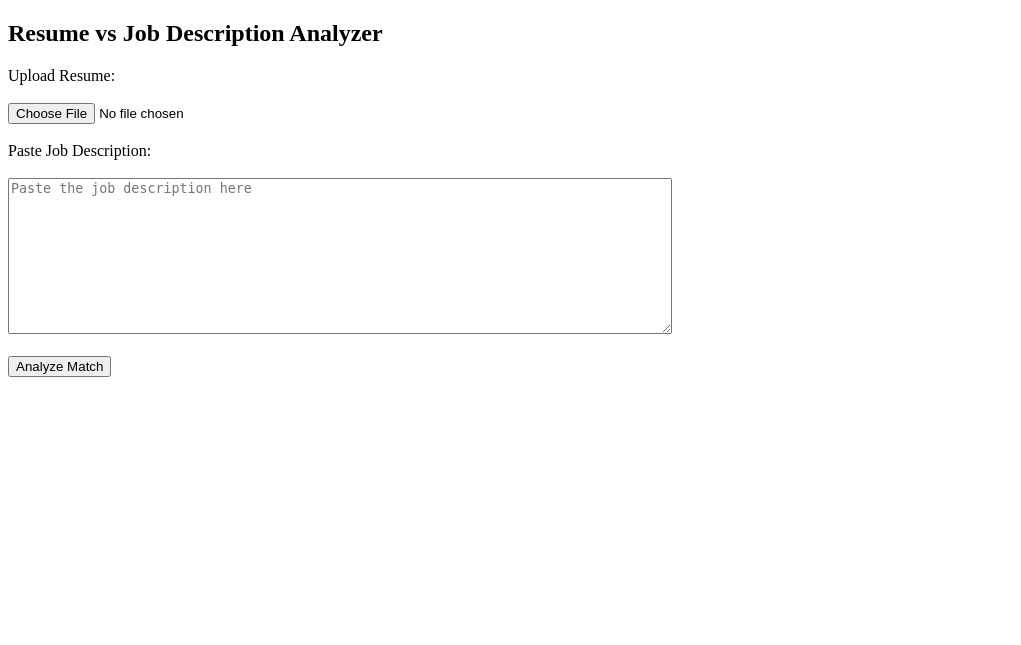
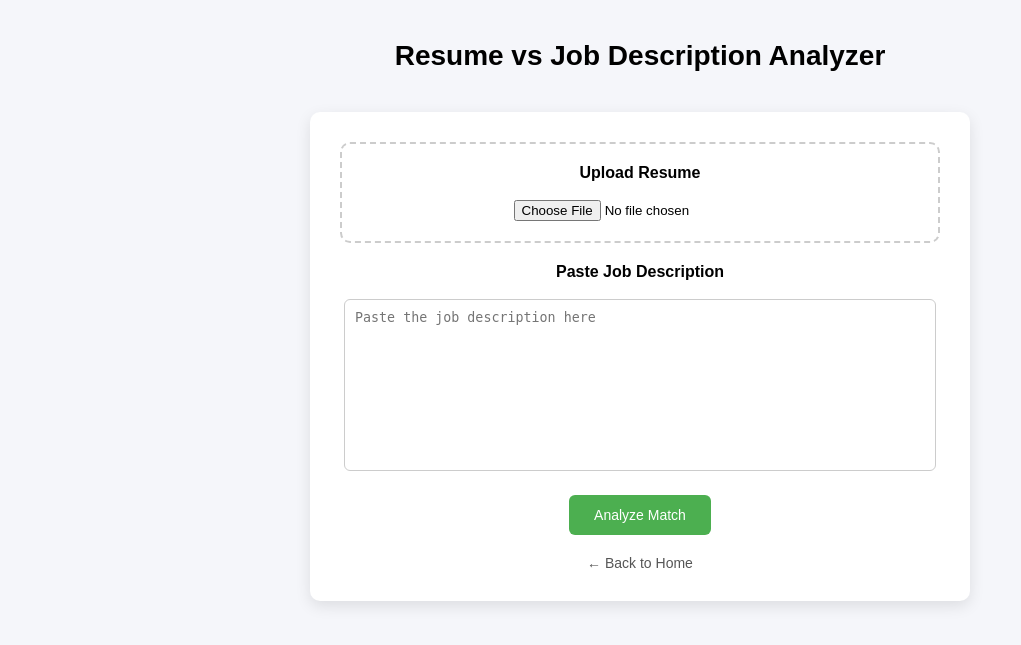
Before and after one commit to Krishna8934/resume-analyzer-ai, a Flask app: page /resume_vs_job in a window 1280 px wide. Shown: the top 645 px of the page, without its empty margins (0-1021 px from the left). Run offline with Flask 3, Linux system fonts and the light colour scheme.

Commit message:
added ui for bullet iprover and resume vs job description

```diff
--- a/templates/resume_vs_job.html
+++ b/templates/resume_vs_job.html
@@ -1,36 +1,112 @@
 <!DOCTYPE html>
-<html>
+<html lang="en">
 
 <head>
-<title>Resume vs Job Description</title>
+<meta charset="UTF-8">
+<title>Resume vs Job Description Analyzer</title>
+
+<style>
+
+body{
+    font-family: Arial, Helvetica, sans-serif;
+    background:#f5f6fa;
+    text-align:center;
+    margin:0;
+    padding:0;
+}
+
+.title{
+    margin-top:40px;
+    font-size:28px;
+    font-weight:bold;
+}
+
+.container{
+    width:600px;
+    margin:auto;
+    margin-top:40px;
+    background:white;
+    padding:30px;
+    border-radius:10px;
+    box-shadow:0px 5px 15px rgba(0,0,0,0.1);
+}
+
+.upload-box{
+    border:2px dashed #ccc;
+    padding:20px;
+    margin-bottom:20px;
+    border-radius:10px;
+}
+
+textarea{
+    width:95%;
+    height:150px;
+    padding:10px;
+    border-radius:6px;
+    border:1px solid #ccc;
+    resize:none;
+}
+
+button{
+    margin-top:20px;
+    padding:12px 25px;
+    border:none;
+    border-radius:6px;
+    background:#4CAF50;
+    color:white;
+    font-size:14px;
+    cursor:pointer;
+}
+
+button:hover{
+    background:#3e8e41;
+}
+
+.back{
+    margin-top:20px;
+    display:block;
+    text-decoration:none;
+    color:#555;
+    font-size:14px;
+}
+
+</style>
+
 </head>
 
 <body>
 
-<h2>Resume vs Job Description Analyzer</h2>
+<div class="title">
+Resume vs Job Description Analyzer
+</div>
+
+<div class="container">
 
 <form action="/resume_vs_job" method="POST" enctype="multipart/form-data">
 
-<label>Upload Resume:</label>
+<div class="upload-box">
+<label><b>Upload Resume</b></label>
+<br><br>
+<input type="file" name="resume" required>
+</div>
 
+<label><b>Paste Job Description</b></label>
 <br><br>
 
-<input type="file" name="resume" required>
-
-<br><br>
-
-<label>Paste Job Description:</label>
-
-<br><br>
-
-<textarea name="job_description" rows="10" cols="80"
+<textarea name="job_description"
 placeholder="Paste the job description here"></textarea>
 
-<br><br>
+<br>
 
-<button type="submit">Analyze Match</button>
+<button type="submit">
+Analyze Match
+</button>
 
 </form>
 
+<a href="/" class="back">← Back to Home</a>
+
+</div>
+
 </body>
 </html>
```
Also changed, not shown: templates/bullet_improver.html (+78 -7 lines).
